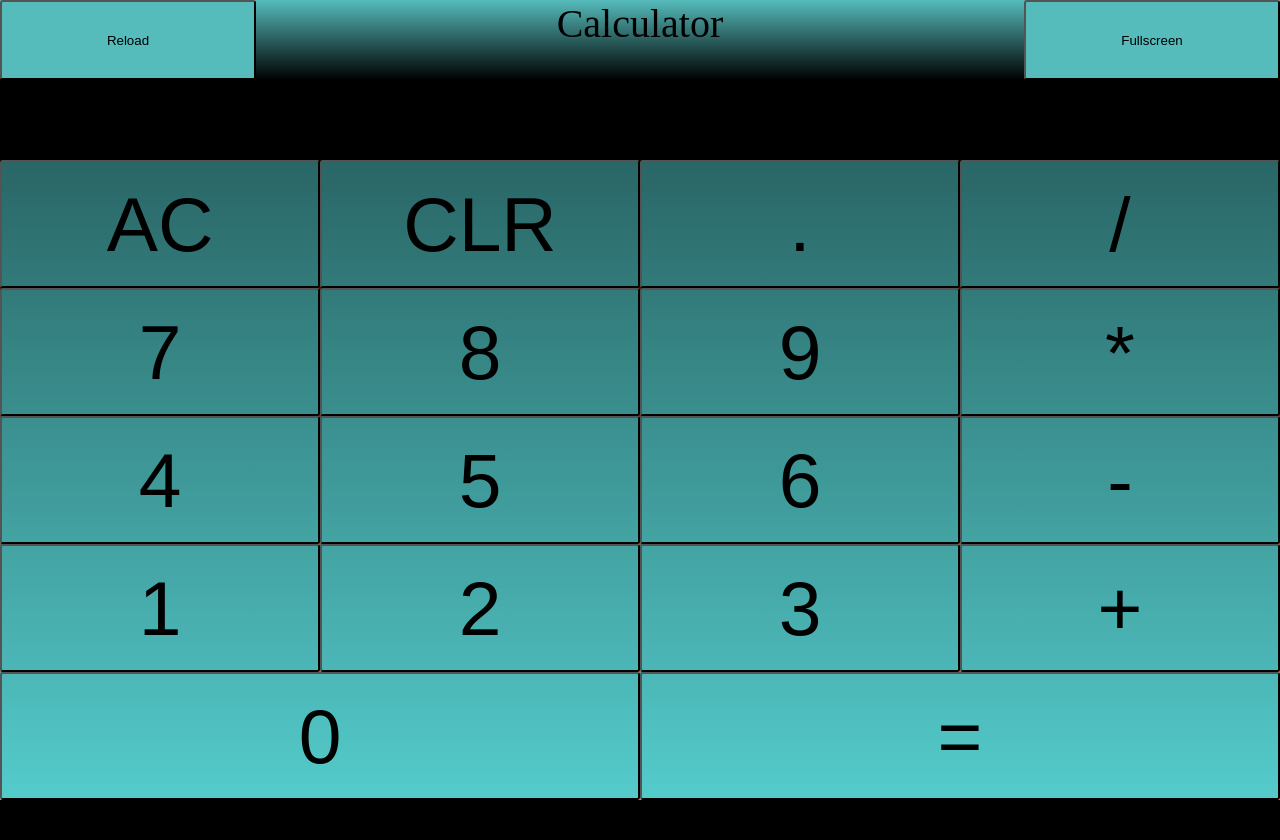
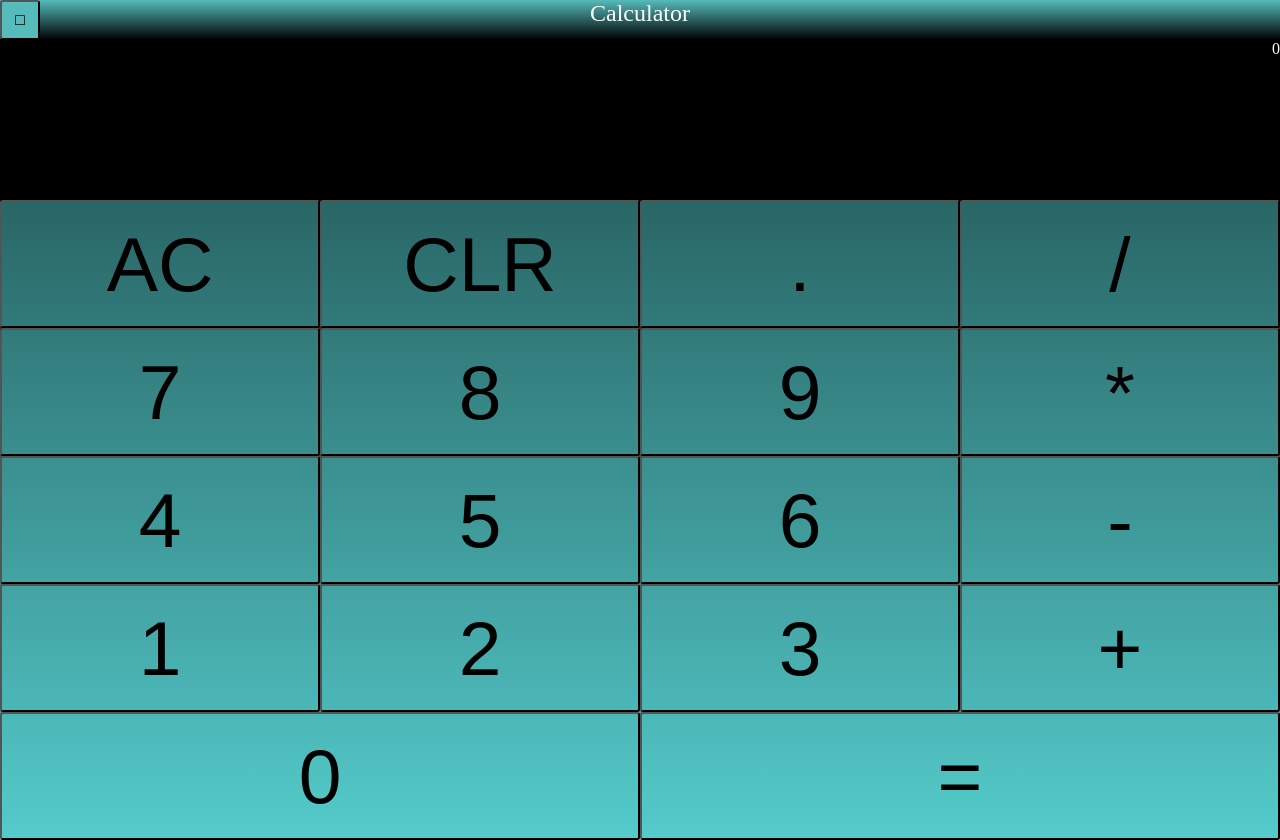
Before and after one commit to siddharth-davane/HTML-JS-calculator, a plain HTML site: page index.html in a window 1280 px wide. Before the commit the page ends 800 px from the top, so only its background shows below. Drawn offline with Linux system fonts and the light colour scheme.

Commit message:
Button transfer from header to sidebar successful! still need to add more button functionality

```diff
--- a/index.html
+++ b/index.html
@@ -9,10 +9,13 @@
     <script src="script.js" type="text/javascript"></script>
   </head>
   <body>
-    <button id='menu' onclick="toggleHeader()">&#9744;</button>
+    <button class='menuButton' onclick="toggleHeader(1)">&#9744;</button>
+    <div id='sidebar'>
+      <button onclick="toggleHeader(0)">&#9746;</button>
+      <button onclick="location.reload()">Reload</button>
+      <button onclick="fullscreenToggle()">Fullscreen</button>
+    </div>
     <header>
-      <button class="headerL" onclick="location.reload()">Reload</button>
-      <button class="headerR" onclick="fullscreenToggle()">Fullscreen</button>
       Calculator
     </header>
     <article>
--- a/script.js
+++ b/script.js
@@ -6,8 +6,13 @@ function fullscreenToggle(){
     document.exitFullscreen();
   }
 }
-function toggleHeader(){
-  alert(document.querySelector('header').style.display);
+function toggleHeader(isTrue){
+  if(isTrue){
+    document.getElementById('sidebar').style.display='inline';
+  }
+  else{
+    document.getElementById('sidebar').style.display='none';
+  }
 }
 function clear(){
   const display=document.getElementById('display');
--- a/style.css
+++ b/style.css
@@ -2,39 +2,43 @@ body{
   margin:0;
   background-color:black;
 }
-#menu{
-  height:10svh;
-  width:10svh;
-  background:rgba(85,204,204,0.5);
-  position:fixed;
-  top:0;
-  left:0;
-}
 header{
   text-align:center;
-  font-size:5vh;
+  font-size:3svh;
+  color:white;
   display:inline;
   position:fixed;
   top:0;
   left:0;
-  height:10svh;
+  height:5svh;
   width: 100%;
   background:linear-gradient(0deg, black, #55bbbb);
 }
-header button{
-  position:fixed;
+button{
+  border-radius:3px;
+}
+#sidebar button{
+  display:block;
   height:10svh;
-  width:20svw;
-  top:0;
+  width:20vw;
   overflow:clip;
   background-color:#55bbbb;
 }
-.headerL{left:0;}
-.headerR{right:0;}
+#sidebar{
+  z-index:2;
+  height:100svh;
+  width:40vw;
+  display:none;
+  position:fixed;
+  top:0;
+  left:0;
+  background:rgba(55,100,100,0.5);
+}
 #display{
   color:white;
   height:20svh;
   width:100%;
+  padding-top:5svh;
   overflow:scroll;
   text-align:right;
   vertical-align:text-bottom;
@@ -48,6 +52,9 @@ header button{
   background:linear-gradient(0deg,#55cccc,black);
   overflow:clip;
 }
+.buttons .wide{
+  grid-column:span 2;
+}
 .buttons button{
   width:100%;
   font-size:6vw;
@@ -55,9 +62,13 @@ header button{
   background:rgba(85,204,204,0.5);
   overflow:clip;
 }
-.buttons .wide{
-  grid-column:span 2;
+.menuButton{
+  height:5svh;
+  width:5svh;
+  overflow:clip;
+  background-color:#55bbbb;
+  position:fixed;
+  top:0;
+  left:0;
+  z-index:1;
 }
-button{
-  border-radius:3px;
-}
```
